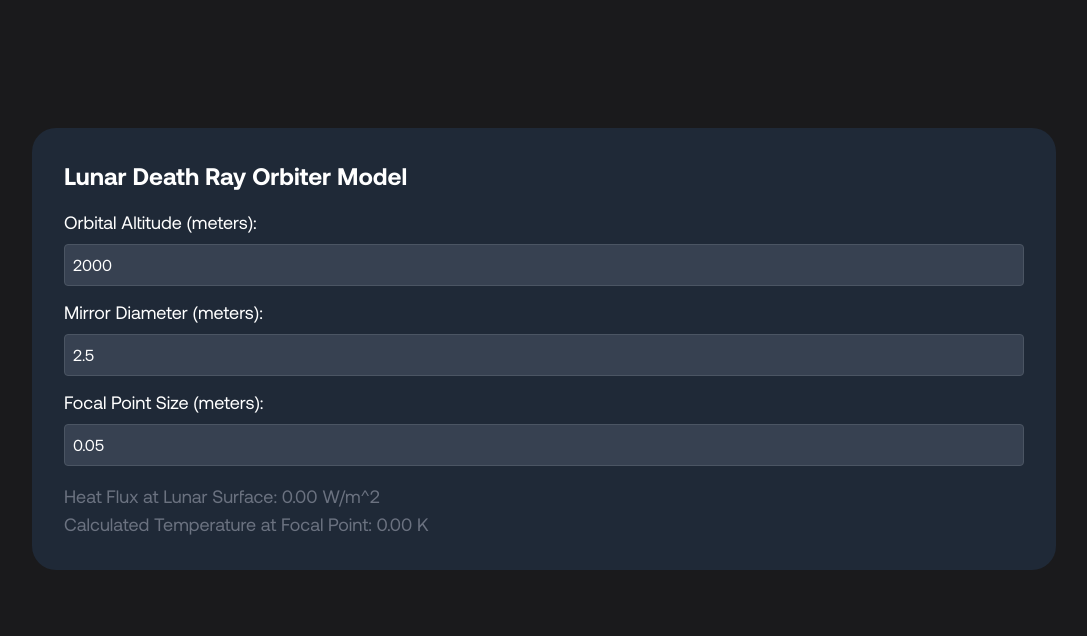
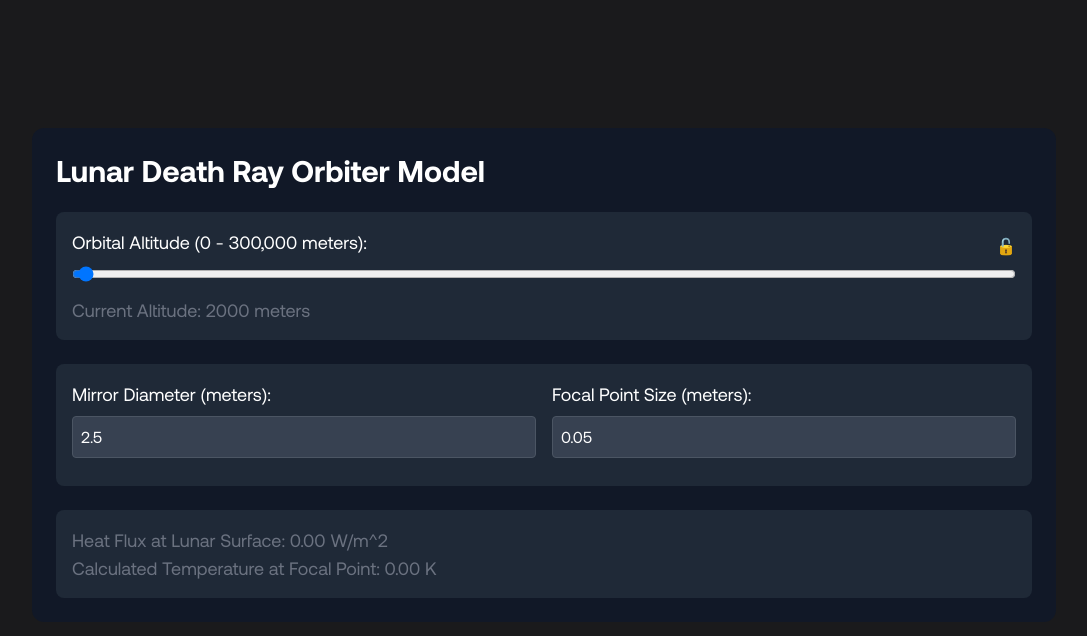
Before and after one commit to hackiku/spacefomo, a SvelteKit app: page /deathray in a window 1280 px wide. Shown: the top 636 px of the page, without its empty margins (96-1183 px from the left). Built offline with nearby package versions, Linux system fonts and the light colour scheme.

Commit message:
lock to gray out input 1st implementation

```diff
--- a/src/routes/deathray/+page.svelte
+++ b/src/routes/deathray/+page.svelte
@@ -1,72 +1,110 @@
 <script>
-    let orbitalAltitude = 2000; // meters
-    let mirrorDiameter = 2.5; // meters
-    let focalPointSize = 0.05; // meters
+    import { writable } from 'svelte/store';
 
+    // Creating writable stores
+    const orbitalAltitude = writable(2000); // meters
+    const mirrorDiameter = writable(2.5); // meters
+    const focalPointSize = writable(0.05); // meters
+    const desiredTemperature = writable(1000); // Kelvin
+    const heatFlux = writable(0);
+    const temperature = writable(0);
+
+    // Lock states
+    const lockOrbitalAltitude = writable(false);
+    const lockMirrorDiameter = writable(false);
+    const lockFocalPointSize = writable(false);
+    const lockTemperature = writable(false);
+
+    // Constants
     const SUN_INTENSITY = 1361; // Solar constant (W/m^2)
     const MIRROR_EFFICIENCY = 0.85; // Mirror's reflection efficiency
     const SPECIFIC_HEAT_CAPACITY = 550; // J/kg K for regolith
     const REGOLITH_DENSITY = 1500; // kg/m3 for regolith
     const BASE_TEMPERATURE = 250; // Average lunar surface temperature in Kelvin
 
-    let heatFlux = 0;
-    let temperature = 0;
-
-    function calculateMirrorDiameter(focalPointSize, orbitalAltitude) {
-      return focalPointSize * Math.sqrt(orbitalAltitude);
+    // Calculation functions
+    function calculateMirrorDiameter(focalSize, orbitalAlt) {
+        return focalSize * Math.sqrt(orbitalAlt);
     }
 
-    function calculateHeatFlux(mirrorDiameter, focalPointSize) {
-      const mirrorArea = Math.PI * (mirrorDiameter / 2) ** 2;
+    function calculateHeatFlux(mirrorDia, focalSize) {
+        const mirrorArea = Math.PI * (mirrorDia / 2) ** 2;
         const totalSolarPower = SUN_INTENSITY * mirrorArea * MIRROR_EFFICIENCY;
-      return totalSolarPower / (Math.PI * (focalPointSize / 2) ** 2);
+        return totalSolarPower / (Math.PI * (focalSize / 2) ** 2);
     }
 
-    function calculateTemperature(heatFlux) {
-      const focalPointArea = Math.PI * (focalPointSize / 2) ** 2;
+    function calculateTemperature(heatFl, focalSize) {
+        const focalPointArea = Math.PI * (focalSize / 2) ** 2;
         const affectedVolume = focalPointArea * 0.01; // Assuming 1 cm depth
         const regolithMass = affectedVolume * REGOLITH_DENSITY;
-      const energyAbsorbed = heatFlux * focalPointArea * 3600; // Exposure time = 3600 seconds
+        const energyAbsorbed = heatFl * focalPointArea * 3600; // Exposure time = 3600 seconds
         return BASE_TEMPERATURE + energyAbsorbed / (regolithMass * SPECIFIC_HEAT_CAPACITY);
     }
 
+    // Function to update calculations
     function updateCalculations() {
-      mirrorDiameter = calculateMirrorDiameter(focalPointSize, orbitalAltitude);
-      heatFlux = calculateHeatFlux(mirrorDiameter, focalPointSize);
-      temperature = calculateTemperature(heatFlux);
+        if (!$lockMirrorDiameter) {
+            mirrorDiameter.set(calculateMirrorDiameter($focalPointSize, $orbitalAltitude));
+        }
+        if (!$lockFocalPointSize) {
+            // Example logic: Inversely proportional to altitude, proportional to diameter
+            focalPointSize.set($mirrorDiameter / Math.sqrt($orbitalAltitude));
+        }
+        if (!$lockTemperature) {
+            temperature.set(calculateTemperature($heatFlux, $focalPointSize));
+        }
+        // Always update heat flux
+        heatFlux.set(calculateHeatFlux($mirrorDiameter, $focalPointSize));
+    }
+
+    // Toggle lock function
+    function toggleLock(lockState) {
+        lockState.update(n => !n);
     }
 </script>
 
-  <!-- <div class="bg-gray-800 p-8 m-32 rounded-3xl text-white"> -->
 
 
-  <div class="bg-gray-800 p-8 m-32 rounded-3xl text-white">
-    <h1 class="text-2xl font-bold mb-4">Lunar Death Ray Orbiter Model</h1>
+<div class="bg-gray-900 p-6 m-32 rounded-xl text-white">
+    <h1 class="text-3xl font-bold mb-6">Lunar Death Ray Orbiter Model</h1>
 
-    <div class="mb-3">
-      <label for="orbitalAltitude" class="block text-lg mb-2">Orbital Altitude (meters):</label>
-      <input id="orbitalAltitude" type="number" bind:value={orbitalAltitude} on:input={updateCalculations}
-             class="w-full p-2 rounded bg-gray-700 text-white border border-gray-600 focus:outline-none focus:ring-2 focus:ring-gray-500">
+    <!-- Orbit Section -->
+    <div class="bg-gray-800 p-4 rounded-lg mb-6">
+        <div class="flex justify-between items-center" class:opacity-60={$lockOrbitalAltitude}>
+            <label for="orbitalAltitudeSlider" class="block text-lg mb-2">
+                Orbital Altitude (0 - 300,000 meters):
+            </label>
+            <button on:click={() => toggleLock(lockOrbitalAltitude)}>
+                {@html $lockOrbitalAltitude ? '🔒' : '🔓'}
+            </button>
+        </div>
+        <input id="orbitalAltitudeSlider" type="range" min="0" max="300000" bind:value={$orbitalAltitude}
+               class:opacity-60={$lockOrbitalAltitude} disabled={$lockOrbitalAltitude}
+               on:input={updateCalculations} class="slider w-full">
+        <p class="text-lg mt-2">Current Altitude: {$orbitalAltitude} meters</p>
     </div>
 
-    <div class="mb-3">
+    <!-- Mirror Section -->
+    <div class="bg-gray-800 p-4 rounded-lg mb-6">
+        <div class="flex mb-3">
+            <div class="w-1/2 pr-2" class:opacity-60={$lockMirrorDiameter}>
                 <label for="mirrorDiameter" class="block text-lg mb-2">Mirror Diameter (meters):</label>
-      <input id="mirrorDiameter" type="number" bind:value={mirrorDiameter} on:input={updateCalculations}
-             class="w-full p-2 rounded bg-gray-700 text-white border border-gray-600 focus:outline-none focus:ring-2 focus:ring-gray-500">
+                <input id="mirrorDiameter" type="number" bind:value={$mirrorDiameter}
+                       class:opacity-60={$lockMirrorDiameter} disabled={$lockMirrorDiameter}
+                       on:input={updateCalculations} class="w-full p-2 rounded bg-gray-700 text-white border border-gray-600 focus:outline-none focus:ring-2 focus:ring-gray-500">
             </div>
-
-    <div class="mb-3">
+            <div class="w-1/2 pl-2" class:opacity-60={$lockFocalPointSize}>
                 <label for="focalPointSize" class="block text-lg mb-2">Focal Point Size (meters):</label>
-      <input id="focalPointSize" type="number" bind:value={focalPointSize} on:input={updateCalculations}
-             class="w-full p-2 rounded bg-gray-700 text-white border border-gray-600 focus:outline-none focus:ring-2 focus:ring-gray-500">
+                <input id="focalPointSize" type="number" bind:value={$focalPointSize}
+                       class:opacity-60={$lockFocalPointSize} disabled={$lockFocalPointSize}
+                       on:input={updateCalculations} class="w-full p-2 rounded bg-gray-700 text-white border border-gray-600 focus:outline-none focus:ring-2 focus:ring-gray-500">
             </div>
-
-    <div class="mt-4">
-      <p class="text-lg">Heat Flux at Lunar Surface: {heatFlux.toFixed(2)} W/m^2</p>
-      <p class="text-lg">Calculated Temperature at Focal Point: {temperature.toFixed(2)} K</p>
         </div>
     </div>
 
-  <style>
-    /* Add your styling here */
-  </style>
+    <!-- Power Section -->
+    <div class="bg-gray-800 p-4 rounded-lg">
+        <p class="text-lg">Heat Flux at Lunar Surface: {$heatFlux.toFixed(2)} W/m^2</p>
+        <p class="text-lg">Calculated Temperature at Focal Point: {$temperature.toFixed(2)} K</p>
+    </div>
+</div>
```
Lines whose indentation alone changed are shown as unchanged.
